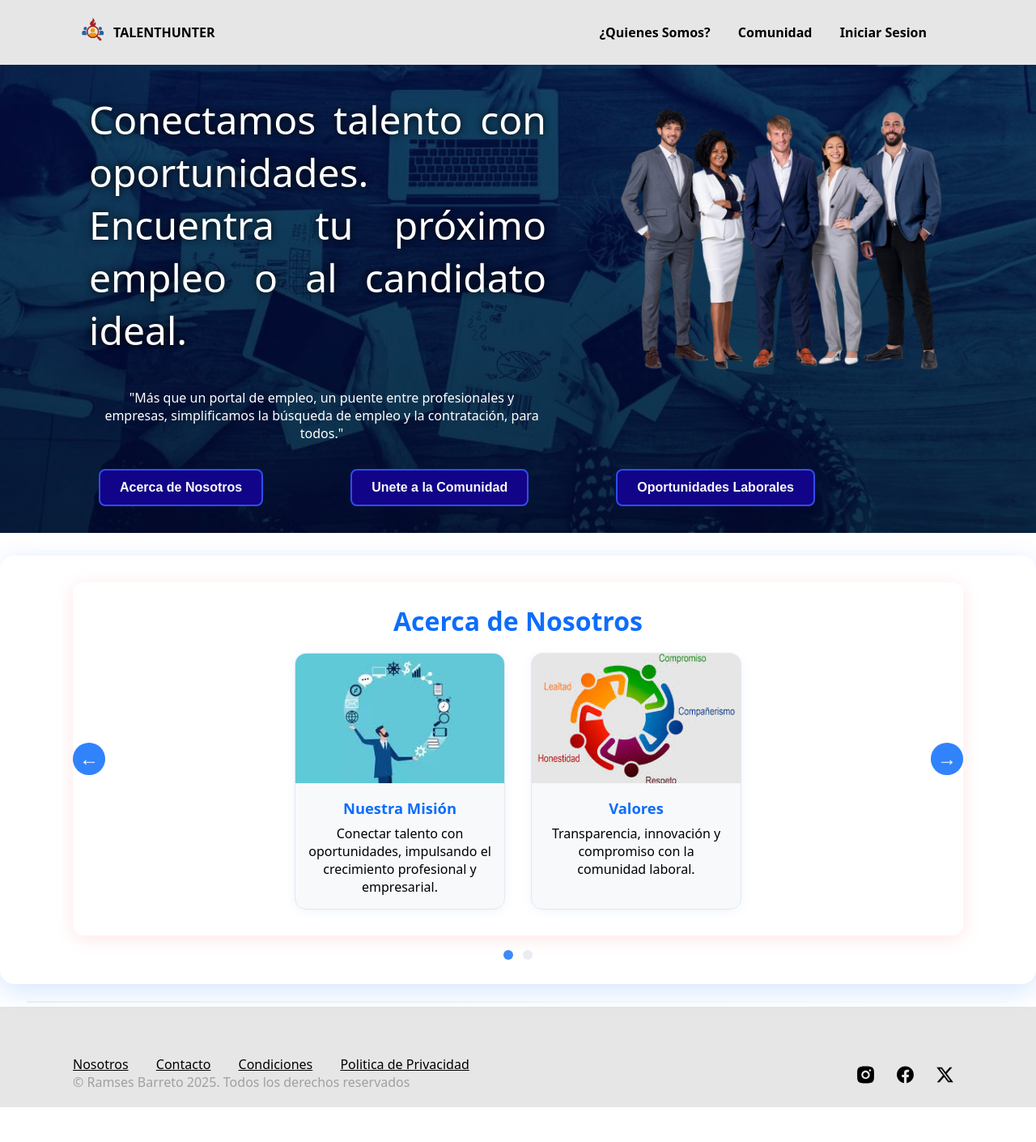
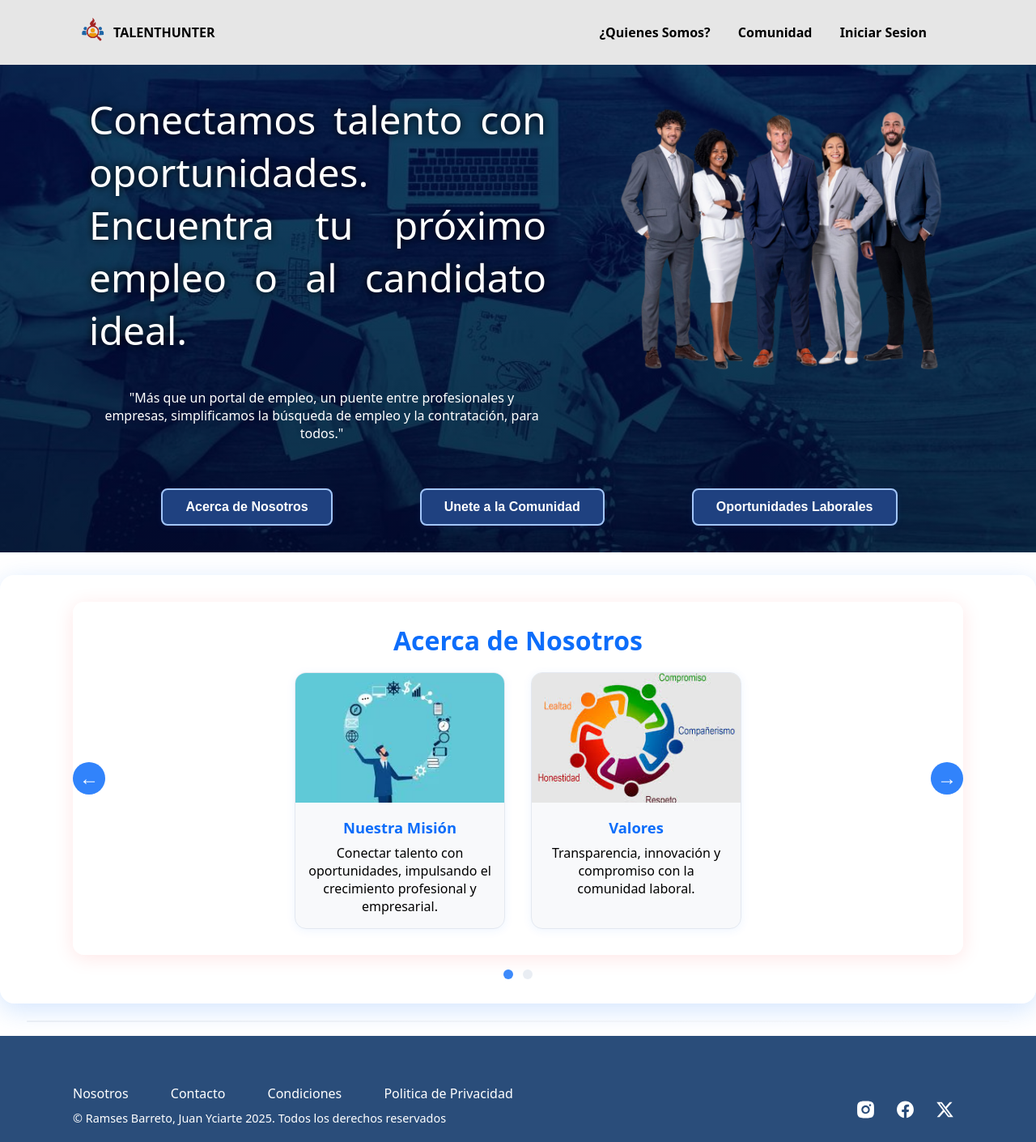
Before and after one commit to RamsesBarreto/curriculum_project, a PHP site: page /a.inicio/home.php in a window 1280 px wide. Shown: the whole page at 81% size. Before the commit the page ends 1367 px from the top, so only its background shows below. Run offline with PHP 8.4, Linux system fonts and the light colour scheme.

Commit message:
Ajustes de Home y de footers, probando.

```diff
--- a/a.inicio/comunidad.php
+++ b/a.inicio/comunidad.php
@@ -85,7 +85,7 @@
                     <a href="#">Condiciones</a>
                     <a href="#">Politica de Privacidad</a>
                 </nav>
-                <p>&copy; Ramses Barreto 2025. Todos los derechos reservados</p>
+                <p>&copy; Ramses Barreto, Juan Yciarte 2025. Todos los derechos reservados</p>
             </div>
             <div class="img-container">
                 <div class="icons">
--- a/a.inicio/home.php
+++ b/a.inicio/home.php
@@ -147,7 +147,7 @@
                     <a href="#">Condiciones</a>
                     <a href="#">Politica de Privacidad</a>
                 </nav>
-                <p>&copy; Ramses Barreto 2025. Todos los derechos reservados</p>
+                <p>&copy; Ramses Barreto, Juan Yciarte 2025. Todos los derechos reservados</p>
             </div>
             <div class="img-container">
                 <div class="icons">
--- a/a.inicio/login_register.php
+++ b/a.inicio/login_register.php
@@ -107,7 +107,7 @@
     </section>
 
 
-     <footer>
+    <footer>
         <div class="container">
             <div class="texto">
                 <nav>
@@ -116,7 +116,7 @@
                     <a href="#">Condiciones</a>
                     <a href="#">Politica de Privacidad</a>
                 </nav>
-                <p>&copy; Ramses Barreto 2025. Todos los derechos reservados</p>
+                <p>&copy; Ramses Barreto, Juan Yciarte 2025. Todos los derechos reservados</p>
             </div>
             <div class="img-container">
                 <div class="icons">
--- a/c.sistema/empresa.php
+++ b/c.sistema/empresa.php
@@ -250,11 +250,10 @@ if($_SESSION['tipo_usuario'] != 'empresa') {
                             </div>
                             <p>Perzonaliza tu perfil para atraer aspirantes! </p>
                         </div>
-
                         </a>
                          <!-- ////////////////////////////////////////////////////////////////// -->
 <a href="/login-registro/c.sistema/manualempresa.html">
-      <div class="cartas">
+    <div class="cartas">
                             <div class="titulo-cartas-wrapper">
                                 <h3>Manual</h3>
                                 <svg class="img-container" xmlns="http://www.w3.org/2000/svg" viewBox="0 0 24 24"
@@ -267,7 +266,6 @@ if($_SESSION['tipo_usuario'] != 'empresa') {
                             </div>
                             <p>Expande tus conocimientos sobre el sistema! </p>
                         </div>
-
 
 </a>                    <!-- ////////////////////////////////////////////////////////////////// -->
                     </div>
@@ -291,7 +289,7 @@ if($_SESSION['tipo_usuario'] != 'empresa') {
                     <a href="#">Condiciones</a>
                     <a href="#">Politica de Privacidad</a>
                 </nav>
-                <p>&copy; Ramses Barreto 2025. Todos los derechos reservados</p>
+                <p>&copy; Ramses Barreto, Juan Yciarte 2025. Todos los derechos reservados</p>
             </div>
             <div class="img-container">
                 <div class="icons">
--- a/css/estructura.css
+++ b/css/estructura.css
@@ -138,6 +138,39 @@ header .container {
 #hero .container-inputs {
     padding: 25px 0px;
     padding-left: 28px;
+    display: flex;
+    justify-content: center;
+    align-items: center;
+    width: 100%;
+    margin-top: 24px;
+}
+
+#hero .inputs {
+    display: flex;
+    flex-direction: row;
+    justify-content: center;
+    align-items: center;
+    gap: 12px;
+}
+
+#hero .inputs input[type="button"] {
+    background: #1f4180;
+    color: #fff;
+    border: 2px solid #a3c6fa;
+    border-radius: 8px;
+    padding: 12px 28px;
+    margin: 8px 4px;
+    font-size: 1em;
+    font-weight: bold;
+    cursor: pointer;
+    transition: background 0.2s, color 0.2s, border 0.2s;
+    box-shadow: 0 2px 8px rgba(79, 140, 255, 0.08);
+}
+
+#hero .inputs input[type="button"]:hover {
+    background: #2563eb;
+    border: 2px solid #2563eb;
+    color: #eaf1fb;
 }
 
 #hero .container .text-container {
@@ -217,8 +250,20 @@ footer {
     background-color: rgb(230, 230, 230);
     bottom: 0;
     width: 100%;
+    background: #2a4d7a;
 }
-
+footer nav a {
+    color: #fff;
+    margin-right: 18px;
+    text-decoration: none;
+    font-size: 1rem;
+    transition: text-decoration 0.2s;
+}
+footer p{
+    color: #ffffff;
+    font-size: 0.9rem;
+    margin-top: 10px;
+}
 footer .container {
     display: flex;
     flex-direction: column;
@@ -227,10 +272,7 @@ footer .container {
     text-align: center;
 }
 
-footer a {
-    margin: 5px 15px;
-    color: black;
-}
+
 
 footer nav {
     padding: 20px 0px;
@@ -298,10 +340,6 @@ footer .icon:hover {
         margin: 0px;
     }
 
-    footer p {
-        color: rgb(160, 160, 160);
-    }
-
     footer nav {
         padding: 0px;
     }
@@ -312,3 +350,9 @@ footer .icon:hover {
     }
 
 }
+
+footer nav a:hover {
+    border-bottom: 2px solid #fff; /* O el color que prefieras */
+    padding-bottom: 2px;
+    transition: border-bottom 0.2s;
+}
--- a/css/home.css
+++ b/css/home.css
@@ -33,71 +33,17 @@ body {
 }
 
 /*  */
-
-
-.container {
-    max-width: 1100px;
-    margin: auto;
-}
-
-/* .header {
-    background-color: rgb(247, 247, 247);
-}
-
-.header .container p {
-    font-size: 2em;
+/* ====== FOOTER ====== */
+footer {
+    background: #2a4d7a;
+    color: #fff;
+    padding: 32px 0 16px 0;
+    margin-top: 40px;
 }
 
 
-.header .container {
-    display: flex;
-    flex-direction: column;
-    justify-content: center;
-    align-items: center;
-}
-
-.header nav {
-    display: flex;
-    flex-direction: column;
-    align-items: center;
-}
 
 
-.header a {
-    padding: 0px 0px;
-    text-decoration: none;
-    color: black;
-    font-weight: bold;
-}
-
-.header p {
-    color: blueviolet;
-    margin: 0;
-    font-weight: bold;
-    font-size: 1.6em;
-}
-
-.header a:hover {
-    color: blueviolet;
-} */
-
-/* #hero {
-    margin: 0;
-    display: flex;
-    justify-content: center;
-    align-items: center;
-    text-align: center;
-    background-image: linear-gradient(0deg, rgba(0, 0, 0, 0.5), rgba(0, 0, 0, 0.5)), url(/assets/R.jpg);
-    height: 90vh;
-    background-repeat: no-repeat;
-    background-position: center center;
-    background-size: cover;
-}
-
-#hero h1 {
-    color: white;
-    margin-bottom: 50px;
-} */
 
 #somos-programa {
     margin: 0;
```
